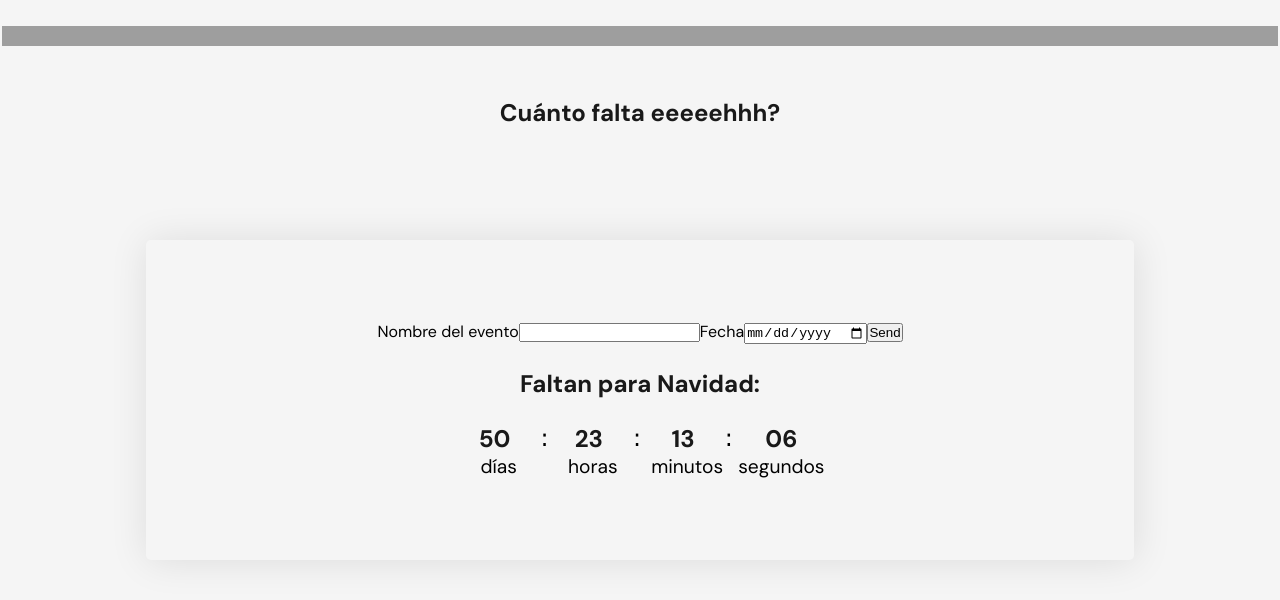
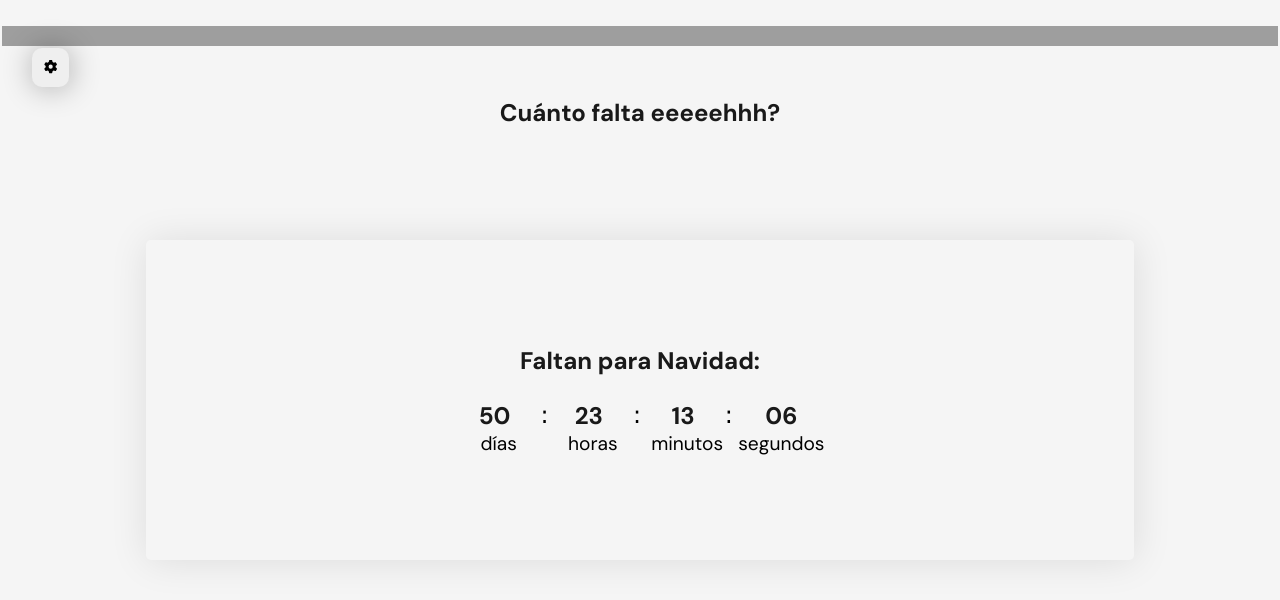
Before and after one commit to nosoynati/react-countdown, a React (Vite) app: page / in a window 1280 px wide. Shown: the top 600 px of the page. Built offline with nearby package versions, Linux system fonts and the light colour scheme; grey boxes are pictures that could not be loaded.

Commit message:
feat: toggle component for form

```diff
--- a/package.json
+++ b/package.json
@@ -12,6 +12,12 @@
     "sass-prod": "sass --no-source-map --style=compressed style/sass:public/css"
   },
   "dependencies": {
+    "@fortawesome/fontawesome-free": "^6.6.0",
+    "@fortawesome/fontawesome-svg-core": "^6.6.0",
+    "@fortawesome/free-brands-svg-icons": "^6.6.0",
+    "@fortawesome/free-regular-svg-icons": "^6.6.0",
+    "@fortawesome/free-solid-svg-icons": "^6.6.0",
+    "@fortawesome/react-fontawesome": "^0.2.2",
     "react": "^18.3.1",
     "react-dom": "^18.3.1"
   },
--- a/src/App.jsx
+++ b/src/App.jsx
@@ -1,8 +1,15 @@
-import Countdown from "./components/countdown/Countdown"
-import Header from "./components/header/Header"
+import Countdown from "./components/countdown/Countdown";
+import Header from "./components/header/Header";
+import {library} from '@fortawesome/fontawesome-svg-core'
+import {far} from '@fortawesome/free-regular-svg-icons'
+import {fas} from '@fortawesome/free-solid-svg-icons'
+import {fab} from '@fortawesome/free-brands-svg-icons'
+library.add(far,fas,fab);
 
 function App() {
+
 const dtaae = new Date("2024/12/24")
+
   return (
     <div className="main">
     <Header />
--- a/src/components/formselect/Setevent.jsx
+++ b/src/components/formselect/Setevent.jsx
@@ -1,8 +1,11 @@
-import { useEffect, useState } from 'react'
+import { useState } from 'react';
+import './Setevent.scss';
+import { Toggle } from '../toggle/Toggle';
 
 const Setevent = () => {
 
   const formdata = []
+  const [visibility, setVisibility] = useState('hidden')
   const [dateevent, setDateevent] = useState({
     name: "",
     date: ""
@@ -19,21 +22,28 @@ const Setevent = () => {
   const handleDate = (e) => {
     e.preventDefault()
     formdata.push(dateevent)
-    console.log('////',formdata)
+    console.log(formdata)
   }
-
-
+  const styles = {
+    visibility: `${visibility}`
+  }
   return (
     <div className='formdate'>
-      <form onSubmit={handleDate} >
+
+      <Toggle visibility={visibility} setState={setVisibility}>
+        <form onSubmit={handleDate} style={styles}>
           <label htmlFor='name'>Nombre del evento
-          <input name='name' type='text' onChange={handleChange} value={dateevent.name} />
+            <input name='name' type='text' id='name' onChange={handleChange} value={dateevent.name} />
           </label>
           <label htmlFor='date'>Fecha
-          <input name='date' type='date' onChange={handleChange} value={dateevent.date} />
+            <input name='date' type='date' id='date' onChange={handleChange} value={dateevent.date} />
           </label>
           <button type='submit'>Send</button>
         </form>
+
+      </Toggle>
+
+
     </div>
   )
 }
--- /dev/null
+++ b/src/components/formselect/Setevent.scss
@@ -0,0 +1,27 @@
+.formdate {
+  position: absolute;
+  left: 2.5%;
+  top: 6%;
+
+  button {
+    appearance: none;
+    border-color: transparent;
+    border-radius: 10px;
+    padding: 10px;
+    cursor: pointer;
+    box-shadow: 1px 1px 30px rgba(0,0,0,0.3);
+    &:hover{
+      background-color: darken($color: #e2e2e2, $amount: 1%);
+    }
+    &:active {
+      background-color: darken($color: #e2e2e2, $amount: 10%);
+    }
+
+  }
+}
+.formsubmit {
+  display: none;
+  background-color: aliceblue;
+
+
+}
--- /dev/null
+++ b/src/components/toggle/Toggle.jsx
@@ -0,0 +1,20 @@
+import { FontAwesomeIcon } from '@fortawesome/react-fontawesome'
+
+
+export const Toggle = ({children, visibility, setState}) => {
+
+  const handleClick = () => {
+    setState(visibility === 'hidden' ? 'visible' : 'hidden')
+    console.log(visibility)
+  }
+  return (
+    <>
+     <button className='config' onClick={handleClick}>
+        <FontAwesomeIcon icon={['fas', 'gear']} />
+      </button>
+      {
+        visibility === 'visible' ? children : null
+      }
+    </>
+  )
+}
```
Also changed, not shown: 1 other file (tests, documents, lock files or other folders). Lines whose indentation alone changed are shown as unchanged.
